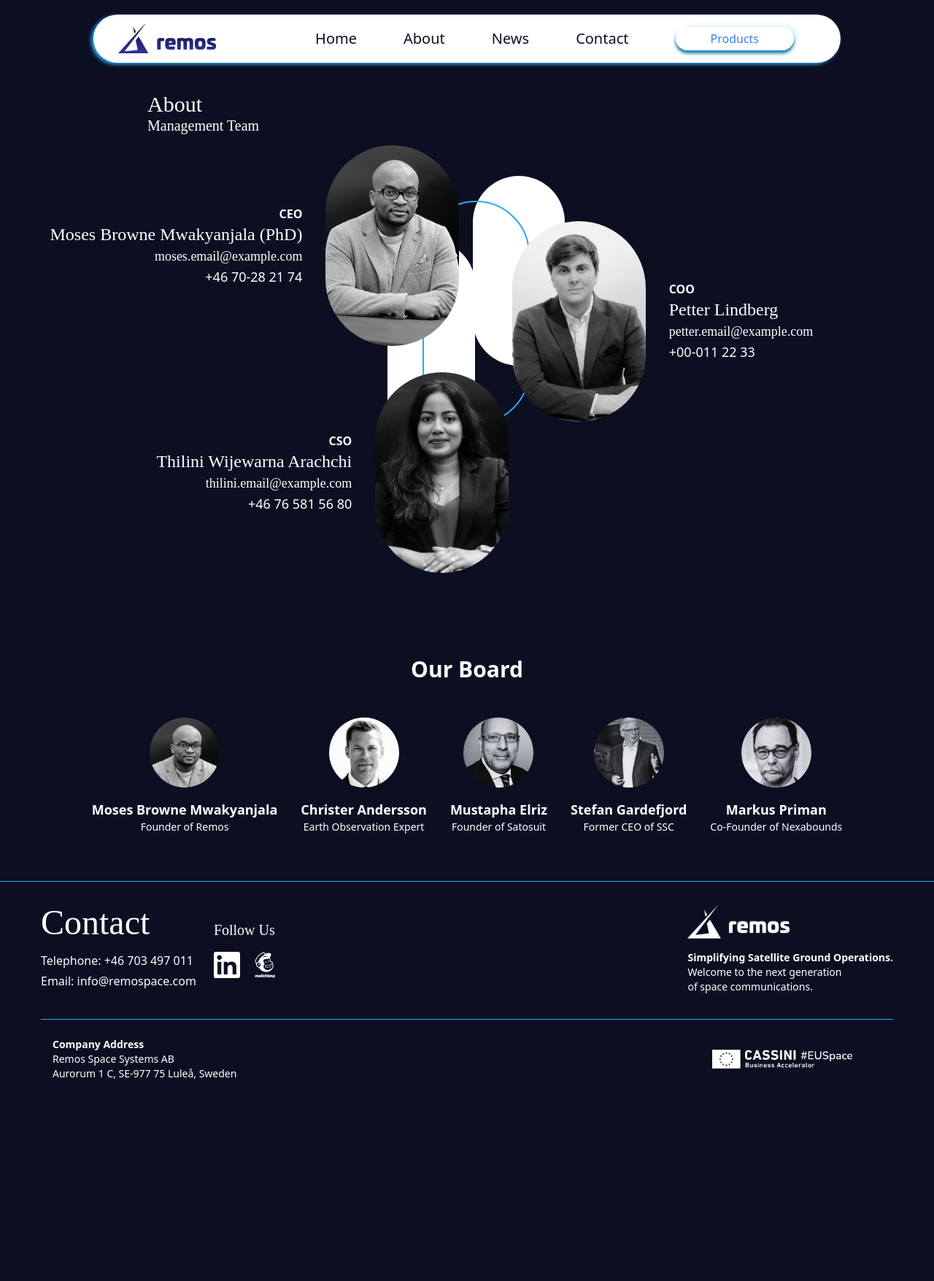
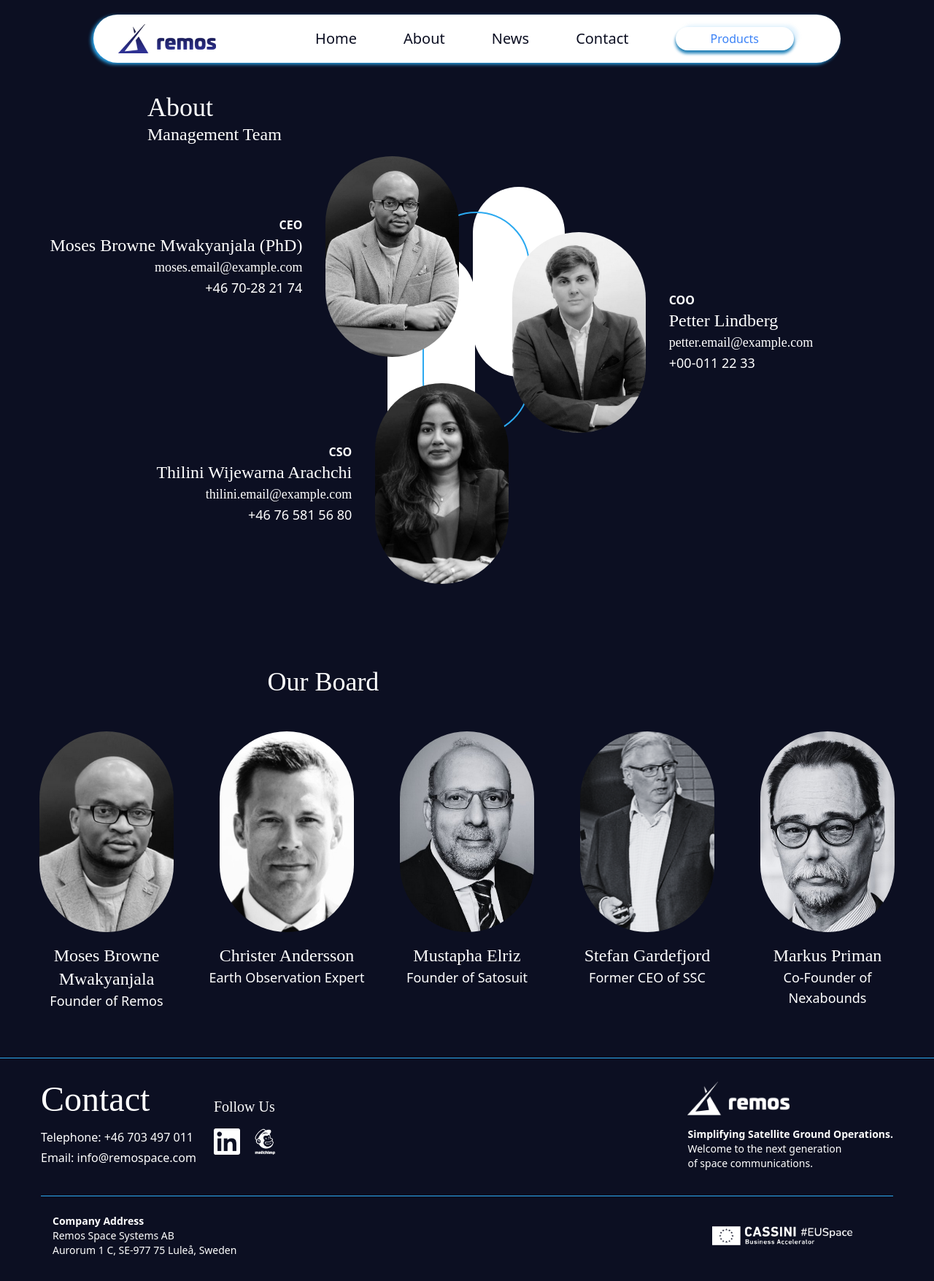
Before and after one commit to hero4barca/remos, a Django app: template project/templates/site_app/about_page.html in a window 1280 px wide. Shown: the whole page at 73% size. Before the commit the page ends 1478 px from the top, so only its background shows below. Run offline with Django 5.2, Linux system fonts and the light colour scheme; the template is opened without the code that fills it, so the values that code supplies are empty; some web fonts are replaced.

Commit message:
completed the Team section of about page

```diff
--- a/project/static/css/output.css
+++ b/project/static/css/output.css
@@ -1194,6 +1194,22 @@ video {
   width: 120px;
 }
 
+.w-\[184px\] {
+  width: 184px;
+}
+
+.w-\[18\%\] {
+  width: 18%;
+}
+
+.w-\[19\%\] {
+  width: 19%;
+}
+
+.w-\[50\%\] {
+  width: 50%;
+}
+
 .min-w-fit {
   min-width: -moz-fit-content;
   min-width: fit-content;
@@ -1397,6 +1413,10 @@ video {
   border-radius: 0.5rem;
 }
 
+.rounded-\[73px\] {
+  border-radius: 73px;
+}
+
 .border {
   border-width: 1px;
 }
@@ -1606,6 +1626,10 @@ video {
 
 .text-right {
   text-align: right;
+}
+
+.text-start {
+  text-align: start;
 }
 
 .font-sans {
@@ -1846,6 +1870,10 @@ video {
     margin-top: 0px;
   }
 
+  .lg\:max-h-\[208px\] {
+    max-height: 208px;
+  }
+
   .lg\:min-h-\[550px\] {
     min-height: 550px;
   }
@@ -1874,10 +1902,46 @@ video {
     width: 90%;
   }
 
+  .lg\:w-\[210\%\] {
+    width: 210%;
+  }
+
+  .lg\:w-\[210px\] {
+    width: 210px;
+  }
+
+  .lg\:w-\[215px\] {
+    width: 215px;
+  }
+
+  .lg\:w-\[45\%\] {
+    width: 45%;
+  }
+
   .lg\:min-w-\[368px\] {
     min-width: 368px;
   }
 
+  .lg\:max-w-\[208px\] {
+    max-width: 208px;
+  }
+
+  .lg\:max-w-\[207px\] {
+    max-width: 207px;
+  }
+
+  .lg\:max-w-\[210px\] {
+    max-width: 210px;
+  }
+
+  .lg\:max-w-\[212px\] {
+    max-width: 212px;
+  }
+
+  .lg\:max-w-\[211px\] {
+    max-width: 211px;
+  }
+
   .lg\:flex-shrink-0 {
     flex-shrink: 0;
   }
--- a/project/templates/site_app/about_page.html
+++ b/project/templates/site_app/about_page.html
@@ -15,8 +15,8 @@
       <!-- About Management Team -->
       <div class="relative">
         <div class="lg:ml-[170px] text-left mb-0 mt-14">
-          <h2 class="text-3xl text-white font-serif  font-normal leading-normal -mb-2">About</h2>
-          <span class="text-xl font-serif leading-normal font-light">Management Team</span>
+          <h2 class="text-4xl text-white font-serif  font-normal leading-normal -mb-2">About</h2>
+          <span class="text-2xl font-serif leading-normal font-light">Management Team</span>
         </div>
 
         <div class="relative flex justify-center gap-12 mb-8  h-[680px]">
@@ -73,56 +73,58 @@
       </div>
 
       <!-- Our Board -->
-      <div>
-        <div class="text-center mb-12">
-          <h2 class="text-3xl font-bold">Our Board</h2>
+      <div class="">
+        <div class="text-start lg:w-[45%] mx-auto mb-12">
+          <h2 class="text-4xl font-normal font-serif">Our Board</h2>
         </div>
 
         <div class="flex flex-wrap justify-center gap-8">
           <!-- Board Member 1 -->
-          <div class="flex flex-col items-center text-center">
-            <div class="w-24 h-24 mb-4">
-              <img src="{% static 'img/board/moses.png' %}" alt="Board Member" class="rounded-full object-cover w-full h-full" />
+          <div class="flex flex-col items-center lg:w-[215px] text-center">
+            <div class=" mb-4">
+              <img src="{% static 'img/board/moses.png' %}" alt="Board Member" class="rounded-full object-cover w-[184px] h-[275px] " />
             </div>
-            <h3 class="text-lg font-semibold">Moses Browne Mwakyanjala</h3>
-            <p class="text-sm">Founder of Remos</p>
+            <h3 class="text-2xl font-serif font-light">Moses Browne Mwakyanjala</h3>
+            <p class="text-lg font-sans font-light">Founder of Remos</p>
+
           </div>
 
           <!-- Board Member 2 -->
-          <div class="flex flex-col items-center text-center">
-            <div class="w-24 h-24 mb-4">
-              <img src="{% static 'img/board/christer.png' %}" alt="Board Member" class="rounded-full object-cover w-full h-full" />
+          <div class="flex flex-col items-center lg:w-[215px] text-center ">
+            <div class=" mb-4">
+                <img src="{% static 'img/board/christer.png' %}" alt="Board Member" class=" rounded-full object-cover w-[184px] h-[275px]" />
             </div>
-            <h3 class="text-lg font-semibold">Christer Andersson</h3>
-            <p class="text-sm">Earth Observation Expert</p>
+            <h3 class="text-2xl font-serif font-light">Christer Andersson</h3>
+            <p class="text-lg font-sans font-light">Earth Observation Expert</p>
           </div>
 
           <!-- Board Member 3 -->
-          <div class="flex flex-col items-center text-center">
-            <div class="w-24 h-24 mb-4">
-              <img src="{% static 'img/board/mustafa.png' %}" alt="Board Member" class="rounded-full object-cover w-full h-full" />
+          <div class="flex flex-col items-center lg:w-[215px] text-center ">
+            <div class="mb-4">
+                <img src="{% static 'img/board/mustafa.png' %}" alt="Board Member" class=" rounded-full object-cover w-[184px] h-[275px]" />
             </div>
-            <h3 class="text-lg font-semibold">Mustapha Elriz</h3>
-            <p class="text-sm">Founder of Satosuit</p>
+            <h3 class="text-2xl font-serif font-light">Mustapha Elriz</h3>
+            <p class="text-lg font-sans font-light">Founder of Satosuit</p>
           </div>
 
           <!-- Board Member 4 -->
-          <div class="flex flex-col items-center text-center">
-            <div class="w-24 h-24 mb-4">
-              <img src="{% static 'img/board/stefan.png' %}" alt="Board Member" class="rounded-full object-cover w-full h-full" />
+          <div class="flex flex-col items-center lg:w-[215px] text-center ">
+            <div class=" mb-4">
+                <img src="{% static 'img/board/stefan.png' %}" alt="Board Member" class=" rounded-full object-cover w-[184px] h-[275px]" />
             </div>
-            <h3 class="text-lg font-semibold">Stefan Gardefjord</h3>
-            <p class="text-sm">Former CEO of SSC</p>
+            <h3 class="text-2xl font-serif font-light">Stefan Gardefjord</h3>
+            <p class="text-lg font-sans font-light">Former CEO of SSC</p>
           </div>
 
           <!-- Board Member 5 -->
-          <div class="flex flex-col items-center text-center">
-            <div class="w-24 h-24 mb-4">
-              <img src="{% static 'img/board/markus.png' %}" alt="Board Member" class="rounded-full object-cover w-full h-full" />
+          <div class="flex flex-col items-center lg:w-[215px] text-center ">
+            <div class=" mb-4">
+                <img src="{% static 'img/board/markus.png' %}" alt="Board Member" class="rounded-full object-cover w-[184px] h-[275px]" />
             </div>
-            <h3 class="text-lg font-semibold">Markus Priman</h3>
-            <p class="text-sm">Co-Founder of Nexabounds</p>
+            <h3 class="text-2xl font-serif font-light">Markus Priman</h3>
+            <p class="text-lg font-sans font-light">Co-Founder of Nexabounds</p>
           </div>
+
         </div>
       </div>
     </div>
```
Also changed, not shown: project/static/img/board/moses.png.
